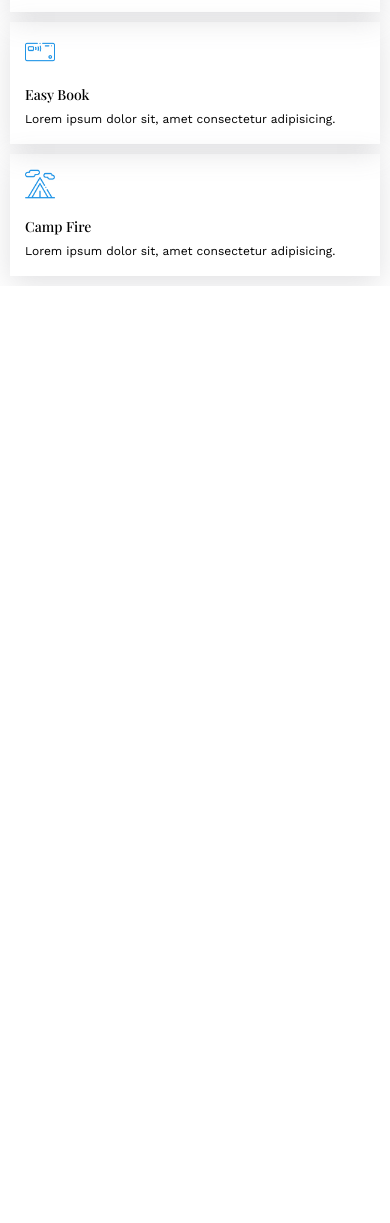
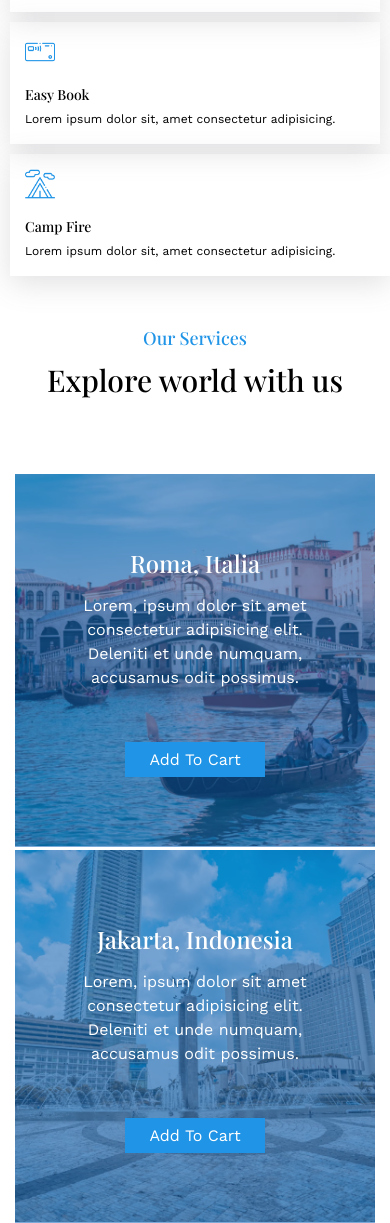
Before and after one commit to Robby1H/Travello_step, a plain HTML site: page index.html in a window 390 px wide. Shown: the part 1679-2902 px from the top of the page. Before the commit the page ends 1965 px from the top, so only its background shows below. Drawn offline with nearby package versions, Linux system fonts and the light colour scheme.

Commit message:
Products and responsive

```diff
--- a/Style/style.css
+++ b/Style/style.css
@@ -10,8 +10,9 @@ ul {
 a {
   text-decoration: none;
 }
+/* Header section */
 .container {
-  max-width: 1190px;
+  max-width: 1200px;
   width: 100%;
   margin: 0 auto;
   display: flex;
@@ -173,6 +174,9 @@ a {
   padding: 44px 28px 30px 27px;
   margin-bottom: 10px;
 }
+.btn_service:last-child {
+  margin-right: 0px;
+}
 .btn_service:hover {
   transform: translate(-8px, 5px) scale(1.05);
   transition: 0.7s;
@@ -189,6 +193,60 @@ a {
   font-family: "Work Sans", sans-serif;
   line-height: 24px;
   margin-top: 15px;
+}
+
+/* Our services section */
+.our_services_section {
+  margin-top: 128px;
+}
+.services_text {
+  margin-bottom: 64px;
+  display: flex;
+  flex-direction: column;
+  align-items: center;
+  justify-content: center;
+}
+.blocks_container {
+  display: flex;
+  justify-content: space-between;
+}
+.services_container {
+  width: 100%;
+}
+.our_services_h2 {
+  font-size: 24px;
+  font-weight: 500;
+  font-family: "Playfair Display", sans-serif;
+  margin-bottom: 15px;
+  color: #ffff;
+}
+.our_services_block:after {
+  content: "";
+  width: 100%;
+  height: 99%;
+  position: absolute;
+  top: 0;
+  left: 0;
+  background-color: rgba(16, 99, 184, 0.55);
+}
+.p_our_service {
+  color: #ffff;
+  font-weight: 400;
+  font-family: "Work Sans", sans-serif;
+  line-height: 24px;
+  margin-bottom: 52px;
+  text-align: center;
+}
+.services_txt {
+  position: absolute;
+  display: flex;
+  width: 100%;
+  flex-direction: column;
+  justify-content: center;
+  align-items: center;
+  top: 50%;
+  left: 50%;
+  transform: translate(-50%, -50%);
 }
 
 /* Media section */
@@ -286,4 +344,31 @@ a {
   .service_img {
     width: 30px;
   }
+  /* Our services section */
+  .our_services_section {
+    margin-top: 40px;
+  }
+  .services_img {
+    height: 100%;
+    width: 100%;
+  }
+  .our_services_block:after {
+    content: "";
+    width: 100%;
+    height: 99%;
+    position: absolute;
+    top: 0;
+    left: 0;
+    background-color: rgba(16, 99, 184, 0.55);
+  }
+  .blocks_container {
+    display: flex;
+    flex-direction: column;
+    justify-content: center;
+    align-items: center;
+    margin: 0 15px;
+  }
+  .services_txt {
+    max-width: 250px;
+  }
 }
--- a/index.html
+++ b/index.html
@@ -125,5 +125,50 @@
     </div>
   </div>
 </div>
+
+ <!-- Our services section -->
+ <section class="our_services_section">
+  <div class="container">
+    <div class="services_container">
+      <div class="services_text">
+    <p class="about_p">Our Services</p>
+    <h2 class="h2_about">Explore world with us</h2>
+  </div>
+
+<div class="blocks_container">
+  <div>
+  <div class="our_services_block">
+    <img class="services_img" src="Images/roma.png" alt="Italia">
+  </div>
+    <div class="services_txt">
+    <h2 class="our_services_h2">Roma, Italia</h2>
+    <p class="p_our_service">Lorem, ipsum dolor sit amet consectetur adipisicing elit. Deleniti et unde numquam, accusamus odit possimus.</p>
+    <a class="button_item" href="">Add To Cart</a>
+  </div>
+</div>
+  <div>
+  <div class="our_services_block">
+    <img class="services_img" src="Images/jakarta.png" alt="Jakarta">
+  </div>
+    <div class="services_txt">
+    <h2 class="our_services_h2">Jakarta, Indonesia</h2>
+    <p class="p_our_service">Lorem, ipsum dolor sit amet consectetur adipisicing elit. Deleniti et unde numquam, accusamus odit possimus.</p>
+    <a class="button_item" href="">Add To Cart</a>
+  </div>
+</div>
+<div>
+  <div class="our_services_block">
+    <img class="services_img" src="Images/bangkok.png" alt="Bangkok">
+  </div>
+    <div class="services_txt">
+    <h2 class="our_services_h2">Bangkok, Thailand</h2>
+    <p class="p_our_service">Lorem, ipsum dolor sit amet consectetur adipisicing elit. Deleniti et unde numquam, accusamus odit possimus.</p>
+    <a class="button_item" href="">Add To Cart</a>
+  </div>
+</div>
+</div>
+</div>
+</div>
+ </section>
   </body>
 </html>
```
Also changed, not shown: Images/bangkok.png (added), Images/jakarta.png (added), Images/roma.png (added).
